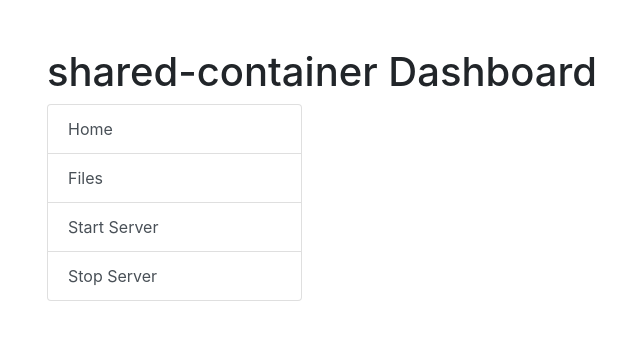
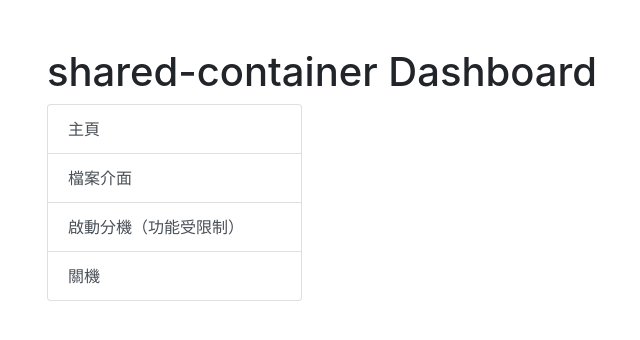
Before and after one commit to wangtry3417/WServer, a Flask app: page / in a window 1280 px wide. Shown: the top 340 px of the page, without its empty margins (38-678 px from the left). Run offline with Flask 3, Linux system fonts and the light colour scheme; some libraries are stand-ins or nearby versions.

Commit message:
Update index.html

```diff
--- a/templates/index.html
+++ b/templates/index.html
@@ -10,14 +10,15 @@
         <div class="row">
             <div class="col-3">
                 <div class="list-group">
-                    <a href="#" class="list-group-item list-group-item-action">Home</a>
-                    <a href="#" class="list-group-item list-group-item-action">Files</a>
-                    <button class="list-group-item list-group-item-action" onclick="startServer()">Start Server</button>
-                    <button class="list-group-item list-group-item-action" onclick="stopServer()">Stop Server</button>
+                    <a href="#" class="list-group-item list-group-item-action">主頁</a>
+                    <a href="#" class="list-group-item list-group-item-action">檔案介面</a>
+                    <button class="list-group-item list-group-item-action" onclick="startServer()">啟動分機（功能受限制）</button>
+                    <button class="list-group-item list-group-item-action" onclick="stopServer()">關機</button>
                 </div>
             </div>
             <div class="col-9">
                 <div id="content">
+
                     <!-- Content will be loaded here -->
                 </div>
             </div>
@@ -27,18 +28,6 @@
     <script src="https://code.jquery.com/jquery-3.5.1.min.js"></script>
     <script src="https://stackpath.bootstrapcdn.com/bootstrap/4.5.2/js/bootstrap.min.js"></script>
     <script>
-        function startServer() {
-            $.ajax({
-                url: '/start',
-                type: 'POST',
-                success: function(response) {
-                    alert(response);
-                },
-                error: function(xhr, status, error) {
-                    alert('Error starting server: ' + error);
-                }
-            });
-        }
 
         function stopServer() {
             $.ajax({
```
